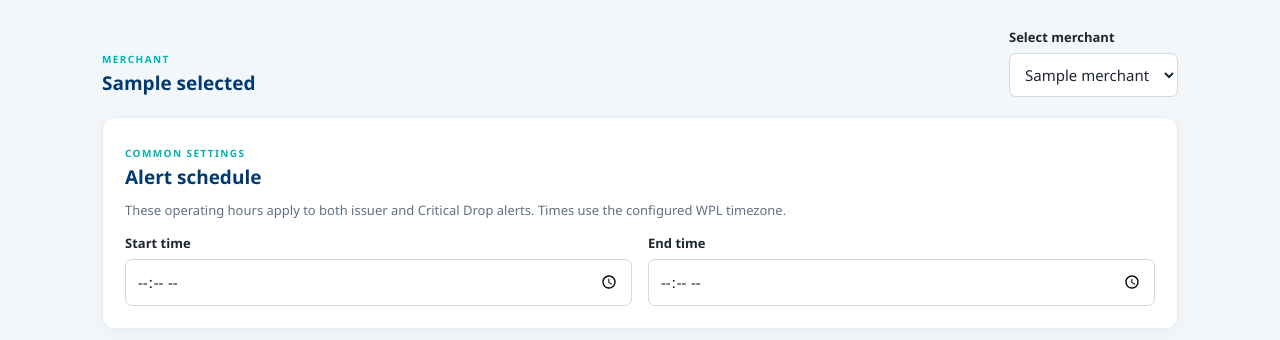
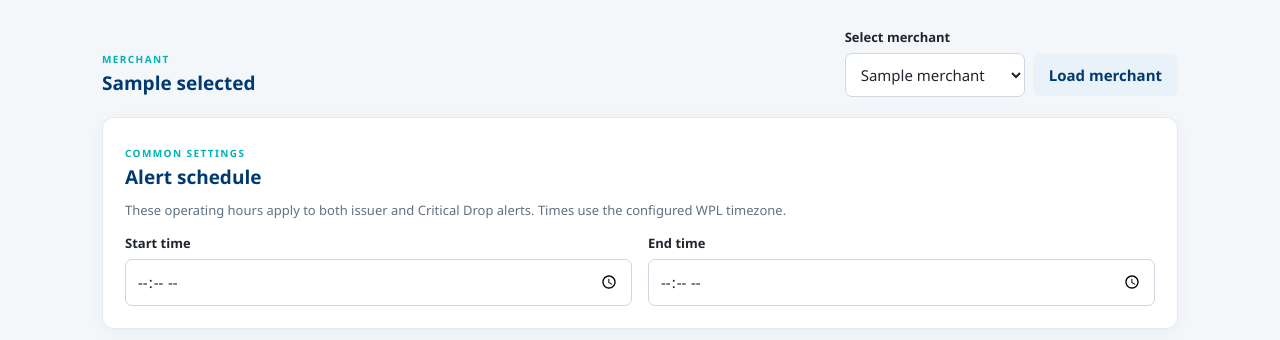
Before and after one commit to JamersonL/WplMonitorV1, a Flask app: template templates/manager/alerts.html in a window 1280 px wide. Shown: the part 94-434 px from the top of the page. Run offline with Flask 3, Linux system fonts and the light colour scheme; the template is opened without the code that fills it: most values are stand-ins (such as "Sample title", 1, 10 or a date in 2020).

Commit message:
Harden admin merchant selector for CSP compatibility

```diff
--- a/static_admin/admin.css
+++ b/static_admin/admin.css
@@ -28,3 +28,5 @@ footer{text-align:center;color:var(--muted);font-size:11px;margin:34px 0}
 .login-card h1{color:var(--navy);margin:8px 0}.login-card form{margin-top:24px}.login-card label:not(:first-of-type){margin-top:16px}
 @media(max-width:780px){.topbar,.toolbar{align-items:stretch;flex-direction:column}.form-grid.three{grid-template-columns:repeat(2,minmax(0,1fr))}.actions{align-items:stretch;flex-direction:column}.actions button{width:100%}}
 @media(max-width:520px){.form-grid.two,.form-grid.three{grid-template-columns:1fr}.panel{padding:16px}.topbar{padding:18px}.page{padding:0 14px}}
+
+.merchant-picker{min-width:280px}.picker-controls{display:flex;gap:8px;align-items:center}.picker-controls select{min-width:180px}.secondary{background:#e9f2f9;color:var(--navy);white-space:nowrap}
--- a/templates/manager/alerts.html
+++ b/templates/manager/alerts.html
@@ -24,11 +24,14 @@
         <div><span class="eyebrow">MERCHANT</span><h2>{{ selected.name }}</h2></div>
         <form method="get" action="{{ url_for('admin.alerts') }}" class="merchant-picker">
           <label for="merchant">Select merchant</label>
-          <select id="merchant" name="merchant" onchange="this.form.submit()">
-            {% for merchant in merchants %}
-              <option value="{{ merchant.key }}" {% if merchant.key == selected.key %}selected{% endif %}>{{ merchant.name }}</option>
-            {% endfor %}
-          </select>
+          <div class="picker-controls">
+            <select id="merchant" name="merchant">
+              {% for merchant in merchants %}
+                <option value="{{ merchant.key }}" {% if merchant.key == selected.key %}selected{% endif %}>{{ merchant.name }}</option>
+              {% endfor %}
+            </select>
+            <button class="secondary" type="submit">Load merchant</button>
+          </div>
         </form>
       </section>
       <form method="post" action="{{ url_for('admin.alerts', merchant=selected.key) }}">
```
